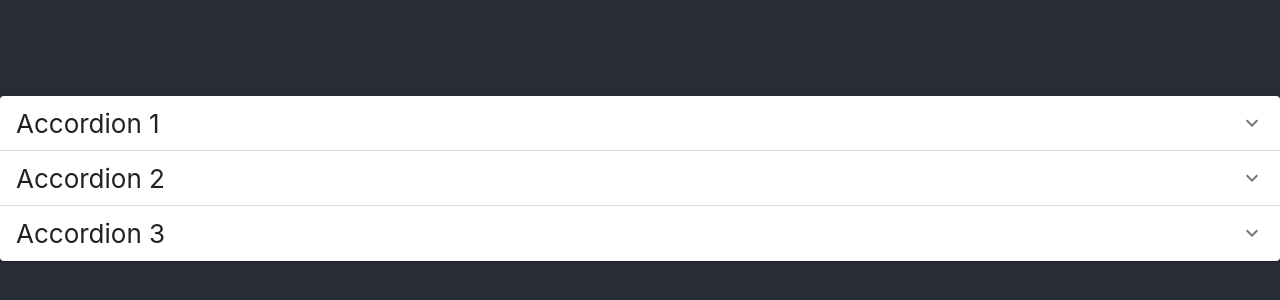
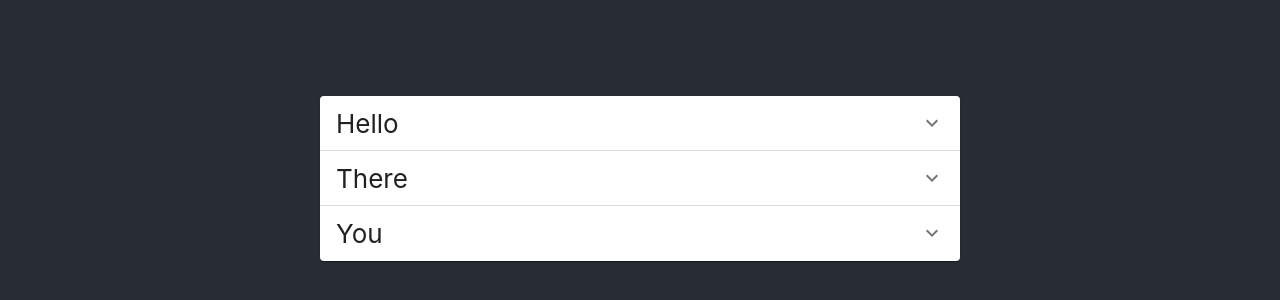
Before and after one commit to lisastriker/lokuns, a React (Create React App) app: page / in a window 1280 px wide. Shown: the part 222-522 px from the top of the page. Built offline with nearby package versions, Linux system fonts and the light colour scheme.

Commit message:
Did up conditional rendering of dropdown

```diff
--- a/package.json
+++ b/package.json
@@ -8,6 +8,7 @@
     "@testing-library/jest-dom": "^5.11.4",
     "@testing-library/react": "^11.1.0",
     "@testing-library/user-event": "^12.1.10",
+    "googleapis": "^39.2.0",
     "react": "^17.0.2",
     "react-dom": "^17.0.2",
     "react-scripts": "4.0.3",
--- a/src/App.js
+++ b/src/App.js
@@ -2,48 +2,41 @@ import logo from './logo.svg';
 import './App.css';
 import { ExpandMore } from '@material-ui/icons';
 import { Accordion, AccordionSummary, AccordionDetails } from '@material-ui/core';
+import { useEffect, useState } from 'react';
+
 function App() {
+
+  const [expandedPanel, setExpandedPanel] = useState(false);
+
+  const handleAccordionChange = (number) => (event, isExpanded) => {
+    console.log({ event, isExpanded });
+    setExpandedPanel(isExpanded ? number : false);
+  };
+
+  useEffect(() => {
+
+  }, []);
+
+  const accordionObject = [
+    { number:1, title:"Hello", detail:"Lorem ipsum dolor sit amet, consectetur adipiscing elit. Suspendisse malesuada lacus ex,sit amet blandit leo lobortis eget.testing" },
+    { number:2, title:"There", detail:"teLorem ipsum dolor sit amet, consectetur adipiscing elit. Suspendisse malesuada lacus ex,sit amet blandit leo lobortis eget.ting" },
+    { number:3, title:"You", detail:"Lorem ipsum dolor sit amet, consectetur adipiscing elit. Suspendisse malesuada lacus ex,sit amet blandit leo lobortis eget." }
+  ]
+  const listAccordion =  accordionObject.map( data =>
+    <Accordion expanded={expandedPanel === data.number} onChange={handleAccordionChange(data.number)}>
+    <AccordionSummary expandIcon={<ExpandMore />}>{data.title}</AccordionSummary>
+    <AccordionDetails>
+      {data.detail}
+    </AccordionDetails>
+    </Accordion>)
+
+
   return (
     <div className="App">
       <header className="App-header">
-      <Accordion>
-
-<AccordionSummary  expandIcon={<ExpandMore />}>
-Accordion 1
-</AccordionSummary>
-
-<AccordionDetails>
-Lorem ipsum dolor sit amet, consectetur adipiscing elit. Suspendisse malesuada lacus ex,
-sit amet blandit leo lobortis eget.
-</AccordionDetails>
-
-</Accordion>
-
-<Accordion>
-
-<AccordionSummary  expandIcon={<ExpandMore />}>
-Accordion 2
-</AccordionSummary>
-
-<AccordionDetails>
-Lorem ipsum dolor sit amet, consectetur adipiscing elit. Suspendisse malesuada lacus ex,
-sit amet blandit leo lobortis eget.
-</AccordionDetails>
-
-</Accordion>
-
-<Accordion>
-
-<AccordionSummary  expandIcon={<ExpandMore />}>
-  Accordion 3
-</AccordionSummary>
-
-<AccordionDetails>
-Lorem ipsum dolor sit amet, consectetur adipiscing elit. Suspendisse malesuada lacus ex,
-sit amet blandit leo lobortis eget.
-</AccordionDetails>
-
-</Accordion>
+      <div style={{width:"50%"}}>
+      {listAccordion}
+      </div>
       </header>
     </div>
   );
```
Also changed, not shown: 1 other file (tests, documents, lock files or other folders).
